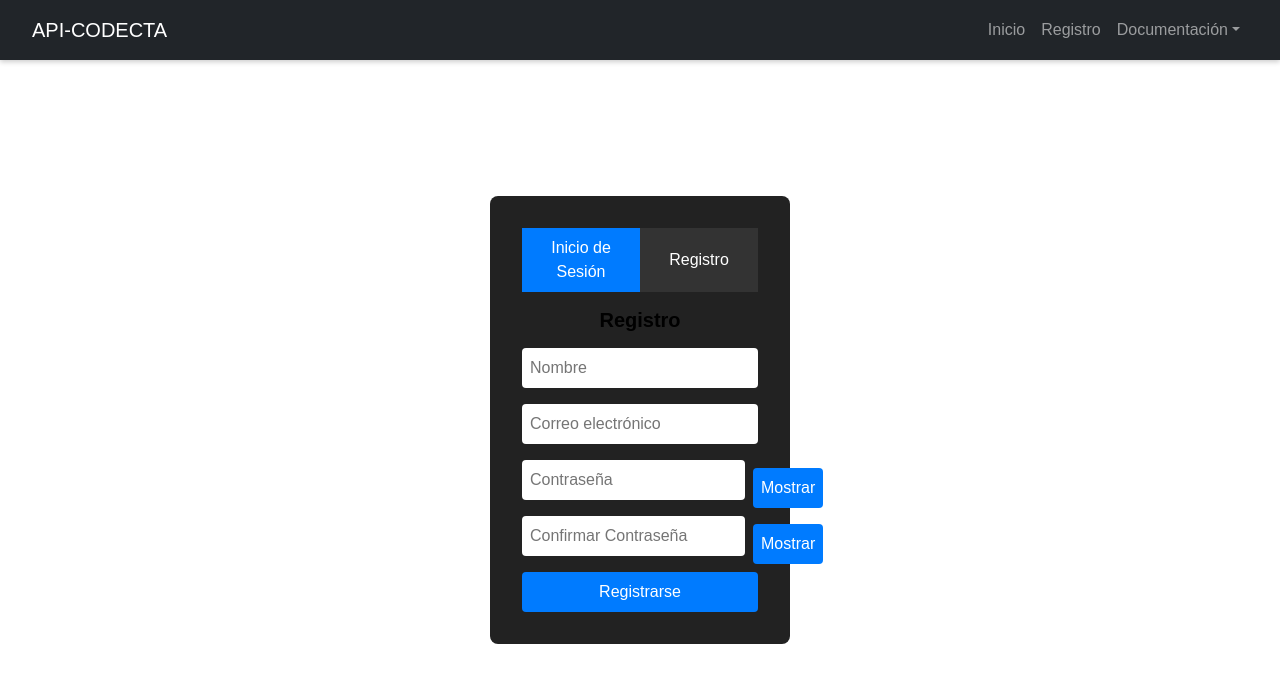
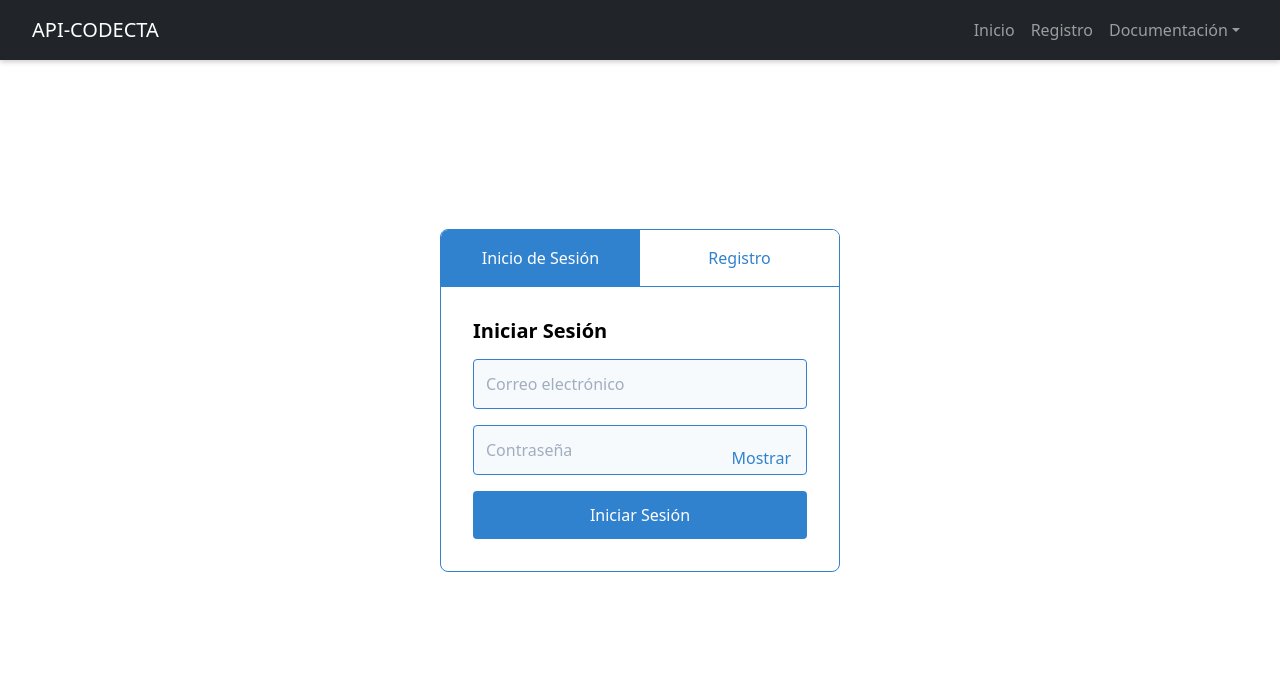
Before and after one commit to yfryxv/system-react, a React (Create React App) app: page /registro in a window 1280 px wide. Shown: the top 682 px of the page. Built offline with nearby package versions, Linux system fonts and the light colour scheme.

Commit message:
agregando archivos de carlos

```diff
--- a/src/components/Registro.jsx
+++ b/src/components/Registro.jsx
@@ -1,34 +1,107 @@
-import React from "react";
+import React, { useState } from 'react';
 import "./../styles/Registro.css";
 
-const App = () => {
+export default function AuthForm() {
+  const [activeTab, setActiveTab] = useState('login');
+  const [showPassword, setShowPassword] = useState({
+    current: false,
+    new: false,
+    confirm: false
+  });
+
+  // Función para alternar la visibilidad de la contraseña
+  const togglePasswordVisibility = (field) => {
+    setShowPassword(prevState => ({
+      ...prevState,
+      [field]: !prevState[field]
+    }));
+  };
+
+  const toggleTab = (tab) => {
+    setActiveTab(tab);
+  };
+
   return (
-    <div className="app-container">
 
-      <main className="main">
+      <div className="auth-form">
+        <div className="tabs">
+          <button
+            className={`tab ${activeTab === 'login' ? 'active' : ''}`}
+            onClick={() => toggleTab('login')}
+          >
+            Inicio de Sesión
+          </button>
+
+          <button
+            className={`tab ${activeTab === 'register' ? 'active' : ''}`}
+            onClick={() => toggleTab('register')}
+          >
+            Registro
+          </button>
+        </div>
+
         <div className="form-container">
-          <div className="tabs">
-            <button className="tab active">Inicio de Sesión</button>
-            <button className="tab">Registro</button>
+          {activeTab === 'login' && (
+            <form className="form">
+              <h2>Iniciar Sesión</h2>
+              <input type="email" placeholder="Correo electrónico" required />
+              <div className="password-container">
+                <input
+                  type={showPassword.current ? "text" : "password"}
+                  placeholder="Contraseña"
+                  required
+                />
+                <button
+                  type="button"
+                  className="show-password-btn"
+                  onClick={() => togglePasswordVisibility('current')}
+                >
+                  {showPassword.current ? "Ocultar" : "Mostrar"}
+                </button>
               </div>
+              <button type="submit" className="submit-btn">Iniciar Sesión</button>
+            </form>
+          )}
+
+          {activeTab === 'register' && (
             <form className="form">
               <h2>Registro</h2>
-            <input type="text" placeholder="Nombre" />
-            <input type="email" placeholder="Correo electrónico" />
-            <div className="password-input">
-              <input type="password" placeholder="Contraseña" />
-              <button type="button" className="show-btn">Mostrar</button>
+              <input type="text" placeholder="Nombre" required />
+              <input type="email" placeholder="Correo electrónico" required />
+              <div className="password-container">
+                <input
+                  type={showPassword.new ? "text" : "password"}
+                  placeholder="Contraseña"
+                  required
+                />
+                <button
+                  type="button"
+                  className="show-password-btn"
+                  onClick={() => togglePasswordVisibility('new')}
+                >
+                  {showPassword.new ? "Ocultar" : "Mostrar"}
+                </button>
               </div>
-            <div className="password-input">
-              <input type="password" placeholder="Confirmar Contraseña" />
-              <button type="button" className="show-btn">Mostrar</button>
+              <div className="password-container">
+                <input
+                  type={showPassword.confirm ? "text" : "password"}
+                  placeholder="Confirmar Contraseña"
+                  required
+                />
+                <button
+                  type="button"
+                  className="show-password-btn"
+                  onClick={() => togglePasswordVisibility('confirm')}
+                >
+                  {showPassword.confirm ? "Ocultar" : "Mostrar"}
+                </button>
               </div>
               <button type="submit" className="submit-btn">Registrarse</button>
             </form>
+          )}
         </div>
-      </main>
     </div>
+
   );
-};
-
-export default App;
+}
+// mensaje para commit
--- a/src/styles/Registro.css
+++ b/src/styles/Registro.css
@@ -1,126 +1,96 @@
-/* App.css */
-body {
-  margin: 0;
-  font-family: Arial, sans-serif;
-  background-color: #121212;
-  color: white;
-}
-
 .app-container {
-  display: flex;
-  flex-direction: column;
-  min-height: 100vh;
-}
-
-.header {
-  display: flex;
-  justify-content: space-between;
-  align-items: center;
-  padding: 1rem 2rem;
-  background-color: #1c1c1c;
-}
-
-.header h1 {
-  margin: 0;
-}
-
-.nav a {
-  margin-left: 1rem;
-  color: white;
-  text-decoration: none;
-  font-weight: bold;
-}
-
-.nav a:hover {
-  text-decoration: underline;
-}
-
-.main {
-  flex-grow: 1;
   display: flex;
   justify-content: center;
   align-items: center;
+  min-height: 100vh;
+  background-color: #ffffff; /* Fondo blanco */
+  padding: 1rem;
 }
-
-.form-container {
-  background-color: #222;
-  padding: 2rem;
+div.content {
+  margin: 0;
+}
+.auth-form {
+  width: 100%;
+  max-width: 400px;
+  background-color: #ffffff; /* Fondo blanco */
   border-radius: 8px;
-  width: 300px;
+  overflow: hidden;
+  border: 1px solid #3182ce; /* Borde azul */
+  margin: auto auto;
 }
 
 .tabs {
   display: flex;
-  justify-content: space-between;
-  margin-bottom: 1rem;
+  border-bottom: 1px solid #3182ce; /* Línea de separación azul */
 }
 
 .tab {
   flex: 1;
-  padding: 0.5rem;
-  background: #333;
-  color: white;
+  padding: 1rem;
+  background-color: #ffffff; /* Fondo blanco para las pestañas */
   border: none;
+  color: #3182ce; /* Texto azul */
+  font-size: 1rem;
   cursor: pointer;
+  transition: background-color 0.3s;
 }
 
 .tab.active {
-  background: #007bff;
-}
-
-.tab:hover {
-  background: #555;
+  background-color: #3182ce; /* Fondo azul cuando está activo */
+  color: white; /* Texto blanco cuando está activo */
 }
 
 .form {
-  display: flex;
-  flex-direction: column;
+  padding: 2rem;
 }
 
-.form h2 {
-  margin-bottom: 1rem;
-  text-align: center;
+h2 {
+  color: #3182ce; /* Título en azul */
+  margin-bottom: 1.5rem;
+  font-size: 1.5rem;
 }
 
-.form input {
+input {
+  width: 100%;
+  padding: 0.75rem;
   margin-bottom: 1rem;
-  padding: 0.5rem;
-  border: none;
+  background-color: #f7fafc; /* Fondo blanco con un leve gris */
+  border: 1px solid #3182ce; /* Borde azul */
   border-radius: 4px;
+  color: #333; /* Texto oscuro */
 }
 
-.password-input {
-  display: flex;
-  align-items: center;
-}
-
-.password-input input {
-  flex-grow: 1;
-}
-
-.show-btn {
-  margin-left: 0.5rem;
-  padding: 0.5rem;
-  background: #007bff;
-  color: white;
-  border: none;
-  border-radius: 4px;
-  cursor: pointer;
-}
-
-.show-btn:hover {
-  background: #0056b3;
+input::placeholder {
+  color: #a0aec0; /* Color gris para los placeholders */
 }
 
 .submit-btn {
-  padding: 0.5rem;
-  background: #007bff;
-  color: white;
+  width: 100%;
+  padding: 0.75rem;
+  background-color: #3182ce; /* Fondo azul */
   border: none;
   border-radius: 4px;
+  color: white;
+  font-size: 1rem;
   cursor: pointer;
+  transition: background-color 0.3s;
 }
 
 .submit-btn:hover {
-  background: #0056b3;
+  background-color: #2c5282; /* Fondo azul oscuro en hover */
 }
+
+.password-container {
+  display: flex;
+  align-items: center;
+  position: relative;
+}
+
+.show-password-btn {
+  position: absolute;
+  right: 10px;
+  background: none;
+  border: none;
+  color: #3182ce;
+  cursor: pointer;
+}
```
Lines whose indentation alone changed are shown as unchanged.
